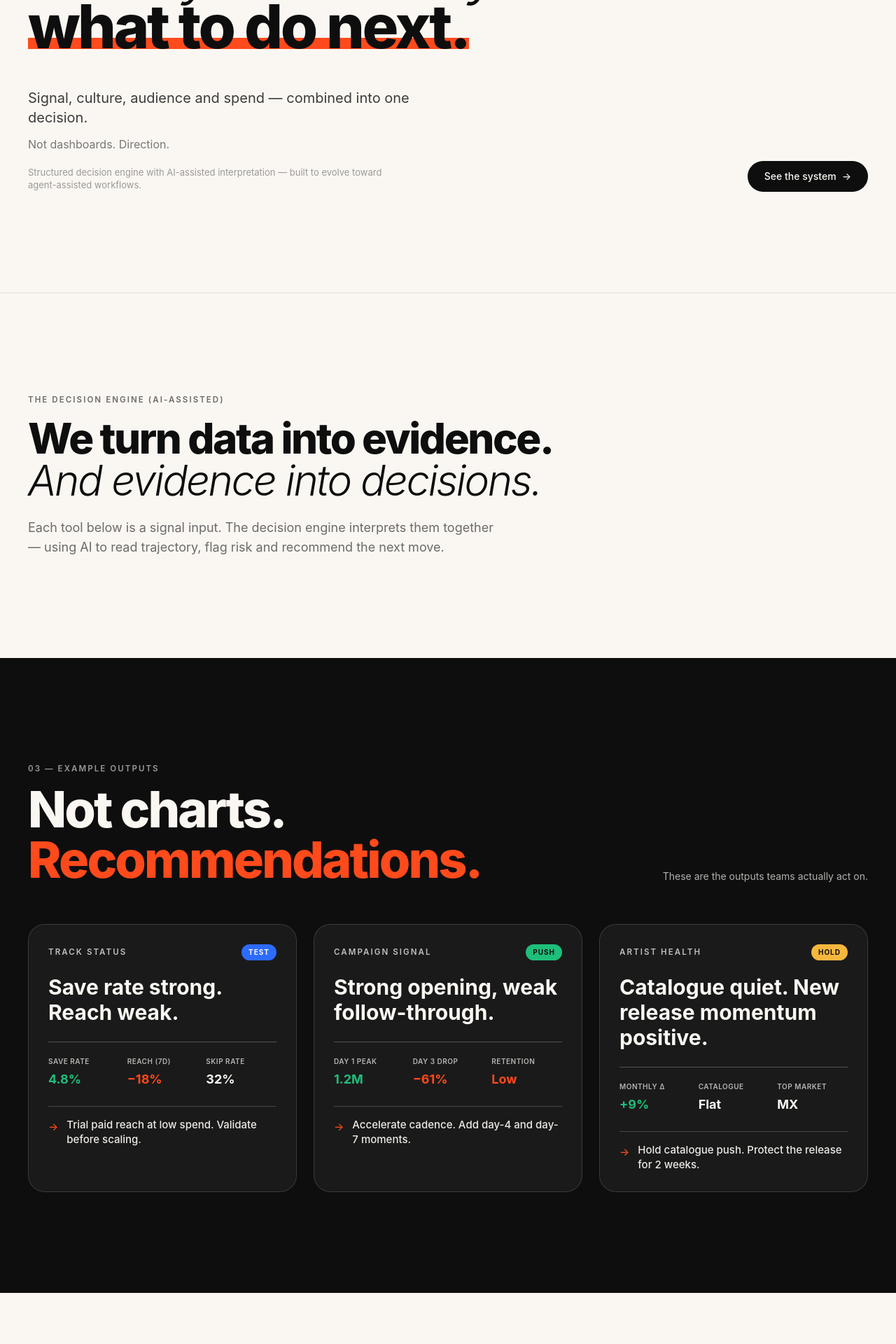
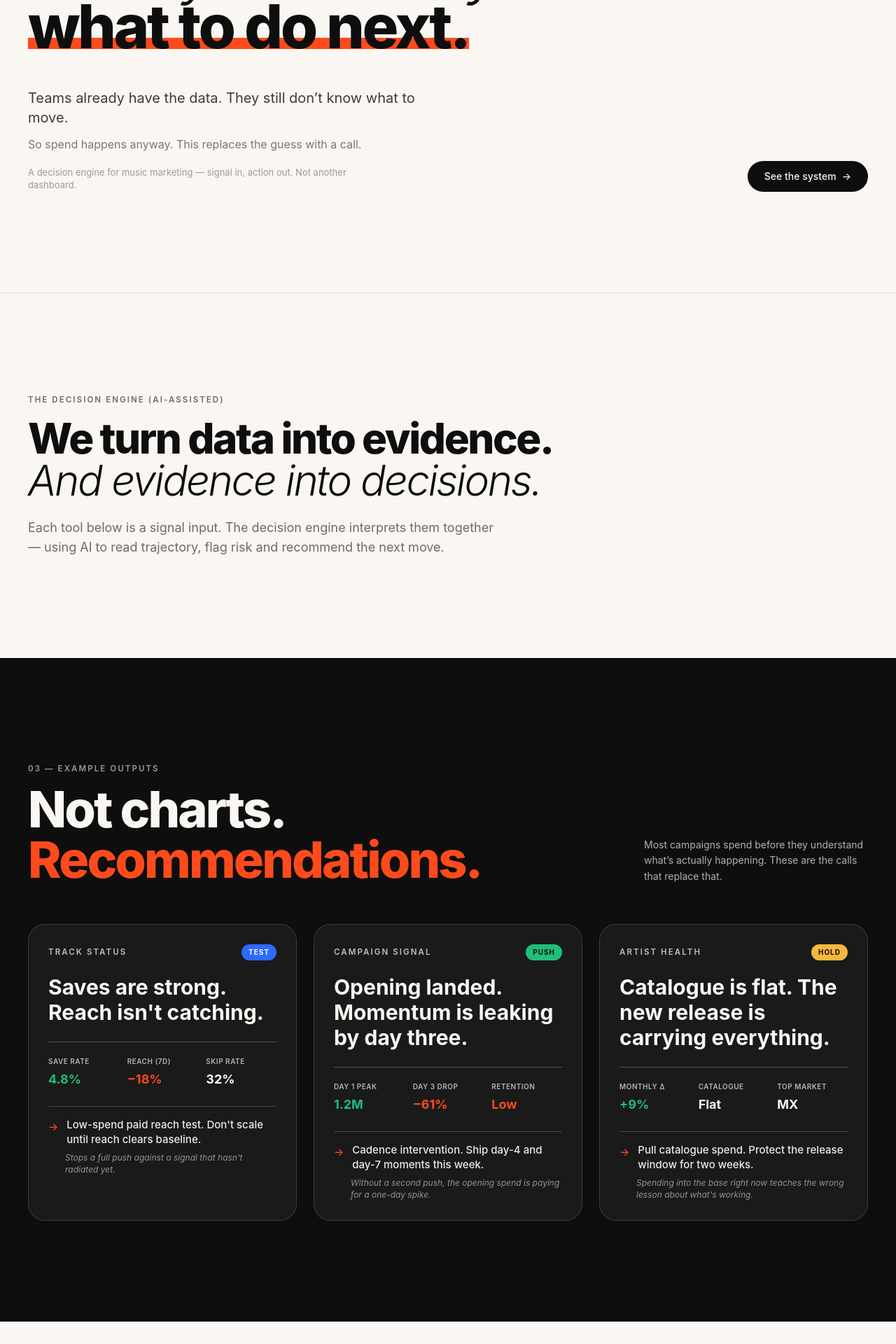
Before and after one commit to leondiaper-ai/music-decision-site, a Next.js app: page / in a window 1280 px wide. Shown: the part 1020-2940 px from the top of the page at 70% size. Built offline with nearby package versions, Linux system fonts and the light colour scheme.

Commit message:
Sharpen copy: expose the decision gap, not the tool

```diff
--- a/components/DecisionExamples.tsx
+++ b/components/DecisionExamples.tsx
@@ -7,37 +7,40 @@ const examples = [
     tag: "TRACK STATUS",
     status: "TEST",
     statusColor: "bg-test text-paper",
-    summary: "Save rate strong. Reach weak.",
+    summary: "Saves are strong. Reach isn't catching.",
     metrics: [
       { k: "Save rate", v: "4.8%", tone: "text-mint" },
       { k: "Reach (7d)", v: "−18%", tone: "text-signal" },
       { k: "Skip rate", v: "32%", tone: "text-paper" },
     ],
-    recommendation: "Trial paid reach at low spend. Validate before scaling.",
+    recommendation: "Low-spend paid reach test. Don't scale until reach clears baseline.",
+    consequence: "Stops a full push against a signal that hasn't radiated yet.",
   },
   {
     tag: "CAMPAIGN SIGNAL",
     status: "PUSH",
     statusColor: "bg-push text-ink",
-    summary: "Strong opening, weak follow-through.",
+    summary: "Opening landed. Momentum is leaking by day three.",
     metrics: [
       { k: "Day 1 peak", v: "1.2M", tone: "text-mint" },
       { k: "Day 3 drop", v: "−61%", tone: "text-signal" },
       { k: "Retention", v: "Low", tone: "text-signal" },
     ],
-    recommendation: "Accelerate cadence. Add day-4 and day-7 moments.",
+    recommendation: "Cadence intervention. Ship day-4 and day-7 moments this week.",
+    consequence: "Without a second push, the opening spend is paying for a one-day spike.",
   },
   {
     tag: "ARTIST HEALTH",
     status: "HOLD",
     statusColor: "bg-hold text-ink",
-    summary: "Catalogue quiet. New release momentum positive.",
+    summary: "Catalogue is flat. The new release is carrying everything.",
     metrics: [
       { k: "Monthly Δ", v: "+9%", tone: "text-mint" },
       { k: "Catalogue", v: "Flat", tone: "text-paper" },
       { k: "Top market", v: "MX", tone: "text-paper" },
     ],
-    recommendation: "Hold catalogue push. Protect the release for 2 weeks.",
+    recommendation: "Pull catalogue spend. Protect the release window for two weeks.",
+    consequence: "Spending into the base right now teaches the wrong lesson about what's working.",
   },
 ];
 
@@ -55,7 +58,7 @@ export default function DecisionExamples() {
             </h2>
           </div>
           <p className="hidden md:block max-w-xs text-paper/70 text-sm leading-relaxed">
-            These are the outputs teams actually act on.
+            Most campaigns spend before they understand what&rsquo;s actually happening. These are the calls that replace that.
           </p>
         </div>
 
@@ -95,9 +98,14 @@ export default function DecisionExamples() {
                 ))}
               </div>
 
-              <div className="flex items-start gap-3 text-[15px] font-medium text-paper/95 pt-4 border-t border-paper/20">
-                <span className="text-signal mt-0.5">→</span>
-                <span className="leading-snug">{ex.recommendation}</span>
+              <div className="pt-4 border-t border-paper/20 space-y-2">
+                <div className="flex items-start gap-3 text-[15px] font-medium text-paper/95">
+                  <span className="text-signal mt-0.5">→</span>
+                  <span className="leading-snug">{ex.recommendation}</span>
+                </div>
+                <p className="pl-6 text-[12px] leading-snug text-paper/55 italic">
+                  {ex.consequence}
+                </p>
               </div>
             </motion.article>
           ))}
--- a/components/Hero.tsx
+++ b/components/Hero.tsx
@@ -43,13 +43,13 @@ export default function Hero() {
             className="md:col-span-7 max-w-xl"
           >
             <p className="text-lg md:text-xl leading-snug text-ink/80">
-              Signal, culture, audience and spend — combined into one decision.
+              Teams already have the data. They still don&rsquo;t know what to move.
             </p>
             <p className="mt-3 text-sm md:text-base text-ink/55">
-              Not dashboards. Direction.
+              So spend happens anyway. This replaces the guess with a call.
             </p>
             <p className="mt-5 text-[12px] md:text-[13px] text-ink/40 leading-snug max-w-lg">
-              Structured decision engine with AI-assisted interpretation — built to evolve toward agent-assisted workflows.
+              A decision engine for music marketing — signal in, action out. Not another dashboard.
             </p>
           </motion.div>
 
--- a/components/ToolCards.tsx
+++ b/components/ToolCards.tsx
@@ -57,7 +57,7 @@ export default function ToolCards() {
             </h2>
           </div>
           <p className="hidden md:block max-w-xs text-ink/70 text-sm leading-relaxed">
-            Each tool is live. Each one is a signal input the decision engine interprets.
+            The inputs are messy. Signals conflict. There&rsquo;s rarely a clean answer. The system resolves that — into one call.
           </p>
         </div>
 
@@ -137,7 +137,7 @@ export default function ToolCards() {
         </div>
 
         <p className="mt-10 text-xs text-ink/35">
-          Used weekly to guide artist, track and campaign decisions.
+          Three inputs. One decision. The messy middle collapses into a call.
         </p>
       </div>
     </section>
--- a/components/WhySection.tsx
+++ b/components/WhySection.tsx
@@ -4,16 +4,16 @@ import { motion } from "framer-motion";
 
 const points = [
   {
-    k: "Built around workflows",
-    v: "Designed from how music teams actually work — releases, pushes, catalogue, content.",
+    k: "Data isn't the bottleneck.",
+    v: "Teams have more dashboards than ever. The week still ends without a clear answer on what actually moved.",
   },
   {
-    k: "For commercial & marketing",
-    v: "Not a data science toy. Built for the people making day-to-day calls.",
+    k: "Budgets deploy anyway.",
+    v: "Spend gets committed before anyone can explain what's working. That's the real cost of unclear decisions.",
   },
   {
-    k: "Decisions, not dashboards",
-    v: "Every screen should answer: what do we do next — and why.",
+    k: "Clarity is the product.",
+    v: "Every screen here answers one question: what do we do next — and what would change that call.",
   },
 ];
 
@@ -35,8 +35,8 @@ export default function WhySection() {
 
           <div className="md:col-span-7 md:pl-10">
             <p className="text-lg md:text-xl text-ink/80 leading-snug mb-10 max-w-xl">
-              Teams already have data. What they don't have is a clear next
-              move.
+              Teams don't lack data. They lack clarity. And budget still gets
+              deployed — every week — against signals no one can fully explain.
             </p>
 
             <div className="divide-y divide-ink/15 border-y border-ink/15">
```
